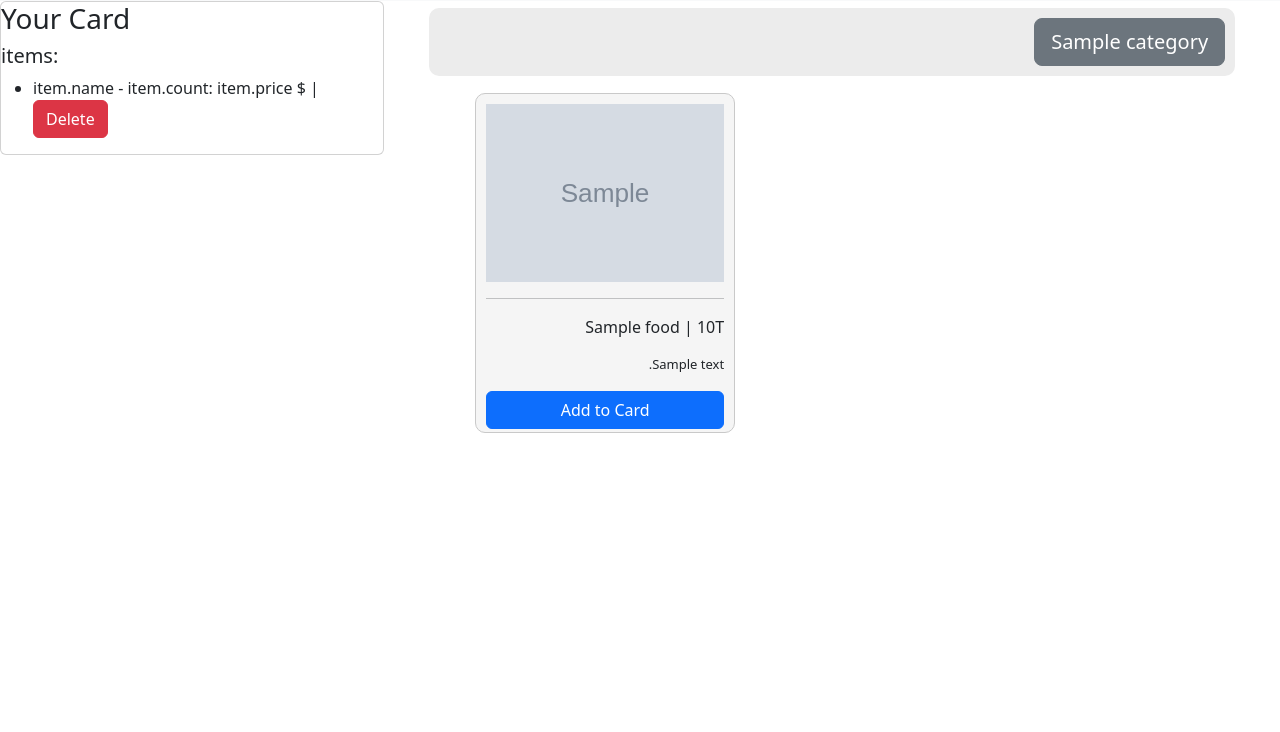
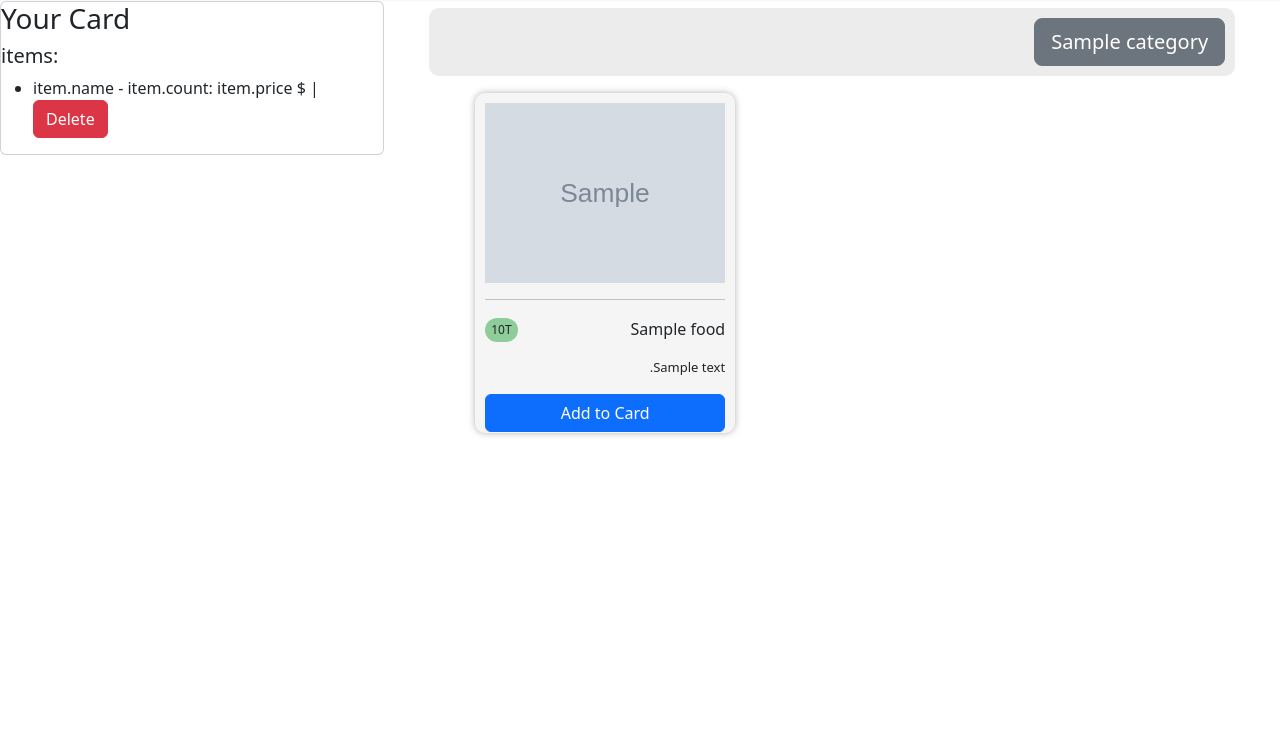
Before and after one commit to IPoorya/restaurant_web_app, a Django app: template home/templates/home/home.html in a window 1280 px wide. Shown: the part 55-787 px from the top of the page. Run offline with Django 4.2, Linux system fonts and the light colour scheme; tables that the repository leaves empty hold one stand-in row (values such as "Sample post"); the template is opened without the code that fills it: values that come from a table or form of the project are taken from there, most other values are stand-ins (such as "Sample title", 1, 10 or a date in 2020); grey boxes marked "Sample" are stand-in pictures.

Commit message:
minor changes

```diff
--- a/home/static/home/css/base.css
+++ b/home/static/home/css/base.css
@@ -22,12 +22,13 @@ main{
 
 .items{
   width: 83%;
-  height: 88%;
+  min-height: 88%;
   display: flex;
   justify-content: flex-start;
   align-items: flex-start;
   flex-wrap: wrap;
-  margin-top: 7px;
+  margin-top: 14px;
+  margin-bottom: 7px;
   /* border: 1px solid #000; */
 }
 
@@ -67,7 +68,8 @@ main{
   margin: 10px 15px;
   background-color: rgb(245, 245, 245);
   padding: 10px;
-  border: 1px solid #c9c9c9;
+  /* border: 1px solid #c9c9c9; */
+  box-shadow: 0px 0px 7px rgba(0, 0, 0, 0.3);
   display: flex;
   flex-direction: column;
   justify-content: space-between;
@@ -92,3 +94,19 @@ main{
 .price{
   font-size: 14px;
 }
+
+.title{
+  display: flex;
+  flex-direction: row;
+  justify-content: space-between;
+  direction: rtl;
+  align-items: center;
+}
+
+#price{
+  font-size: 12px;
+  background-color: rgb(142, 205, 153);
+  padding: 3px 6px;
+  margin-top: 2px;
+  border-radius: 20px;
+}
--- a/home/static/home/js/script.js
+++ b/home/static/home/js/script.js
@@ -1,18 +1,15 @@
 document.addEventListener("DOMContentLoaded", function() {
     let buttons = document.getElementsByClassName("categories")
+
     for (let i = 0; i < buttons.length; i++) {
         buttons[i].addEventListener('click', handleClick);
       }
+
     var currentURL = window.location.href;
+
     function handleClick(event) {
-      for (let i = 0; i < buttons.length; i++) {
-        if (buttons[i].classList.contains("btn-primary")){
-          buttons[i].classList.remove("btn-primary")
-        }else{}
-      }
-      console.log(event.target)
       const clickedButton = event.target.textContent;
       var newURL = currentURL.split('?')[0] + '?' + 'category=' + clickedButton;
-    window.location.href = newURL;
+      window.location.href = newURL;
       }
   });
--- a/home/templates/home/home.html
+++ b/home/templates/home/home.html
@@ -25,7 +25,10 @@
           <img src={{ food.image.url }} width="100%" alt="{{ food.name }}">
           <hr>
           <div>
-            <p>{{ food.name }} | {{ food.price }}T</p>
+            <div class="title">
+              <p>{{ food.name }}</p>
+              <p id="price">{{ food.price }}T</p>
+            </div>
             <p class="description">{{ food.description }}</p>
           </div>
           <button class="btn btn-primary add-to-card" type="submit">Add to Card</button>
--- a/home/views.py
+++ b/home/views.py
@@ -7,7 +7,8 @@ from django. contrib import messages
 class home(View):
     def get(self, request):
         try:
-            categories = Category.objects.values_list('name', flat=True)
+            categories = Category.objects.values_list(
+                'name', flat=True)  # getting all categories
 
             if request.GET.get('category'):
                 category = Category.objects.get(
```
Also changed, not shown: media/food_images/pizzapanir_HDfB9R7.jpg (added).
